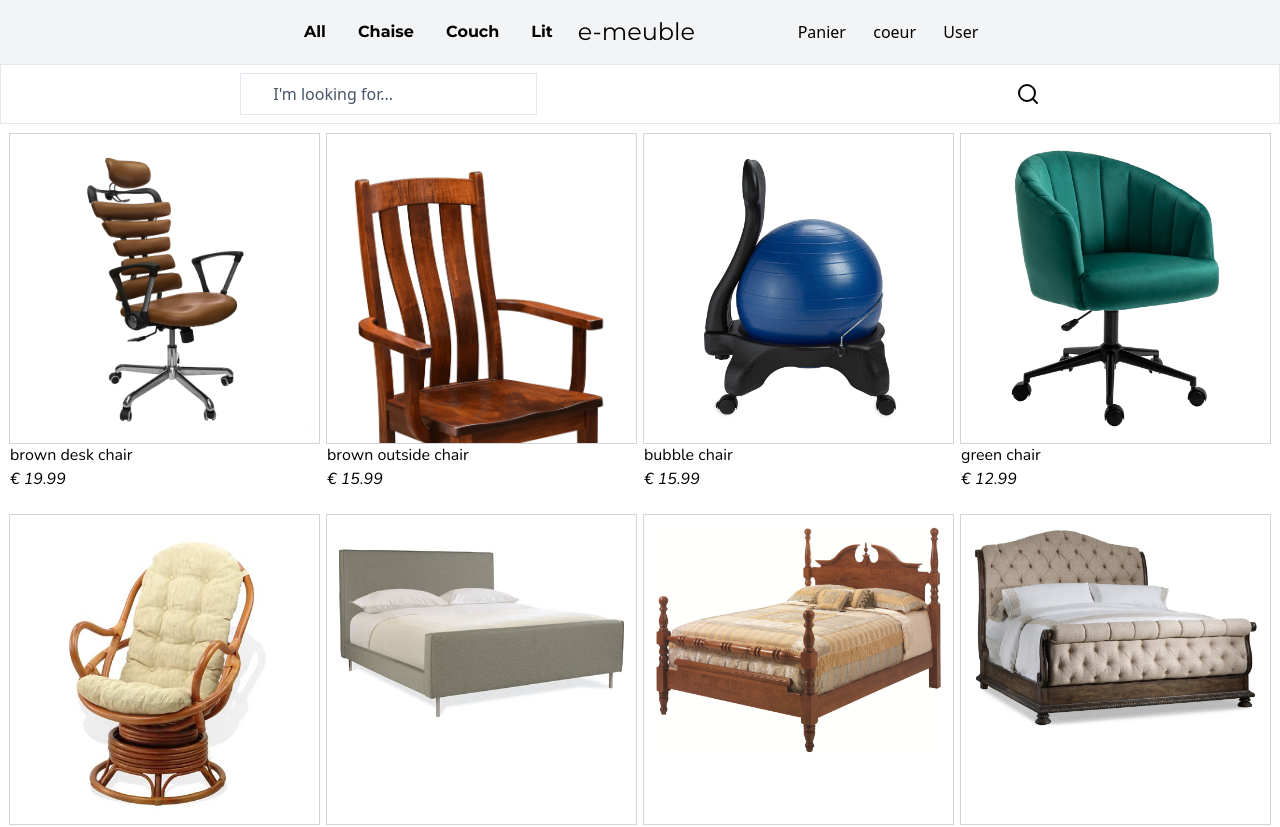
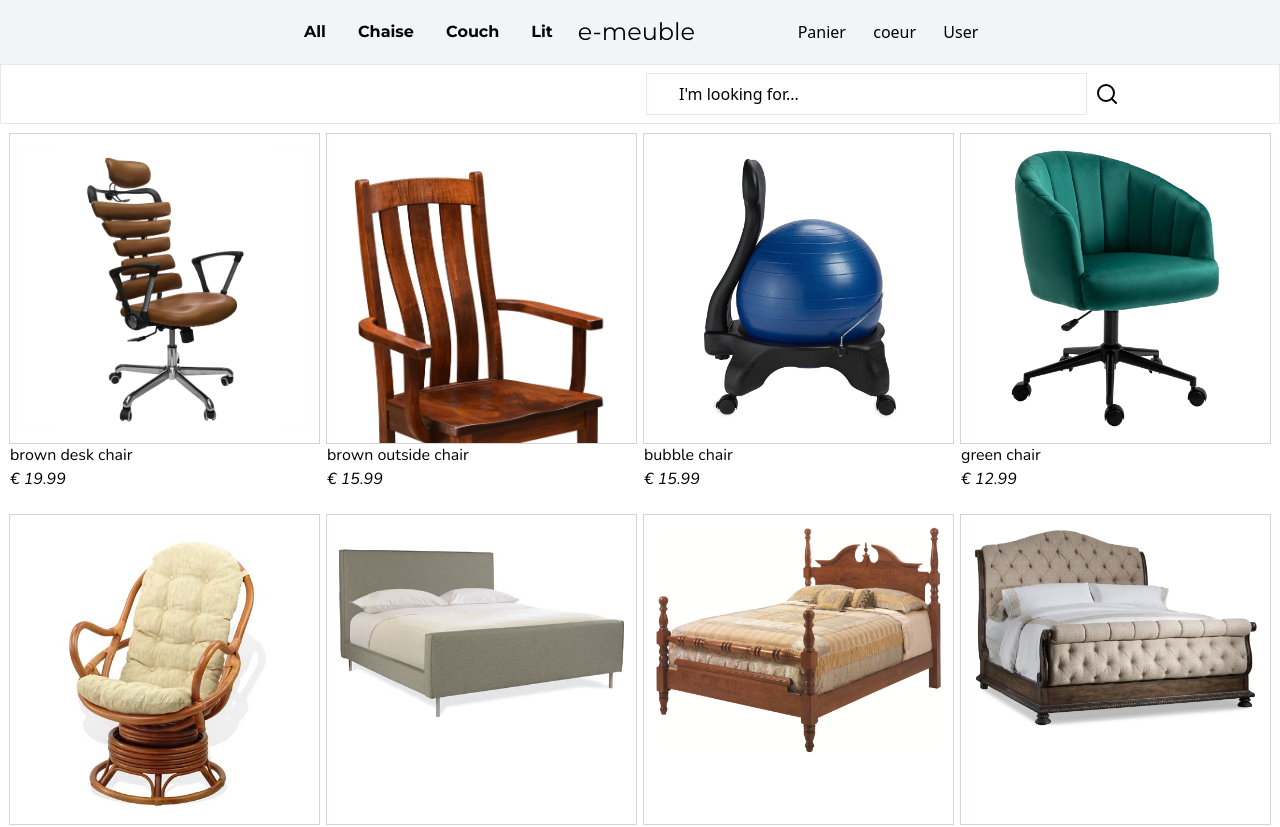
Before and after one commit to maxime-vds/E-commerce, a React (Vite) app in the folder client/: page /home in a window 1280 px wide. Shown: the top 827 px of the page. Built offline with nearby package versions, Linux system fonts and the light colour scheme; data requests are answered from the project's data file.

Commit message:
fixed navbar

```diff
--- a/client/pages/Homepage/homepage-comps/searchbar.tsx
+++ b/client/pages/Homepage/homepage-comps/searchbar.tsx
@@ -7,13 +7,13 @@ type SearchBarProps = {
 
 function SearchBar({ setQuery, setFilterType }: SearchBarProps) {
   return (
-    <div className="searchbar-wrapper flex justify-around border-[1px] border-solid py-2">
+    <div className="searchbar-wrapper flex justify-around lg:justify-end lg:space-x-2 lg:px-40 border-[1px] border-solid py-2">
       <input
         type="text"
         onChange={(e) => (setQuery(e.target.value), setFilterType('searchbar'))}
         placeholder="I'm looking for..."
-        className="placeholder-ps-1 border-solid border-[1px] border-slate-200 px-8 py-2 placeholder-slate-600
-                focus:border-slate-900 focus:outline-none focus:px-12 focus:transition-all duration-300 ease-in-out"
+        className="border-solid border-[1px] border-slate-200 px-8 lg:pe-44 py-2 placeholder-black
+                focus:border-slate-900 focus:outline-none focus:px-12 focus:lg:px-[180px] focus:transition-all duration-300 ease-in-out"
       />
       <img src={searchIcon} />
     </div>
--- a/client/pages/MainGrid/maingrid.tsx
+++ b/client/pages/MainGrid/maingrid.tsx
@@ -1,7 +1,6 @@
 //comps
 import React from 'react'
 import MainGridItem from './maingrid-item'
-
 //hooks
 import { useNavigate } from 'react-router-dom'
 import { dataProps } from '../../types/fetch-props'
```
